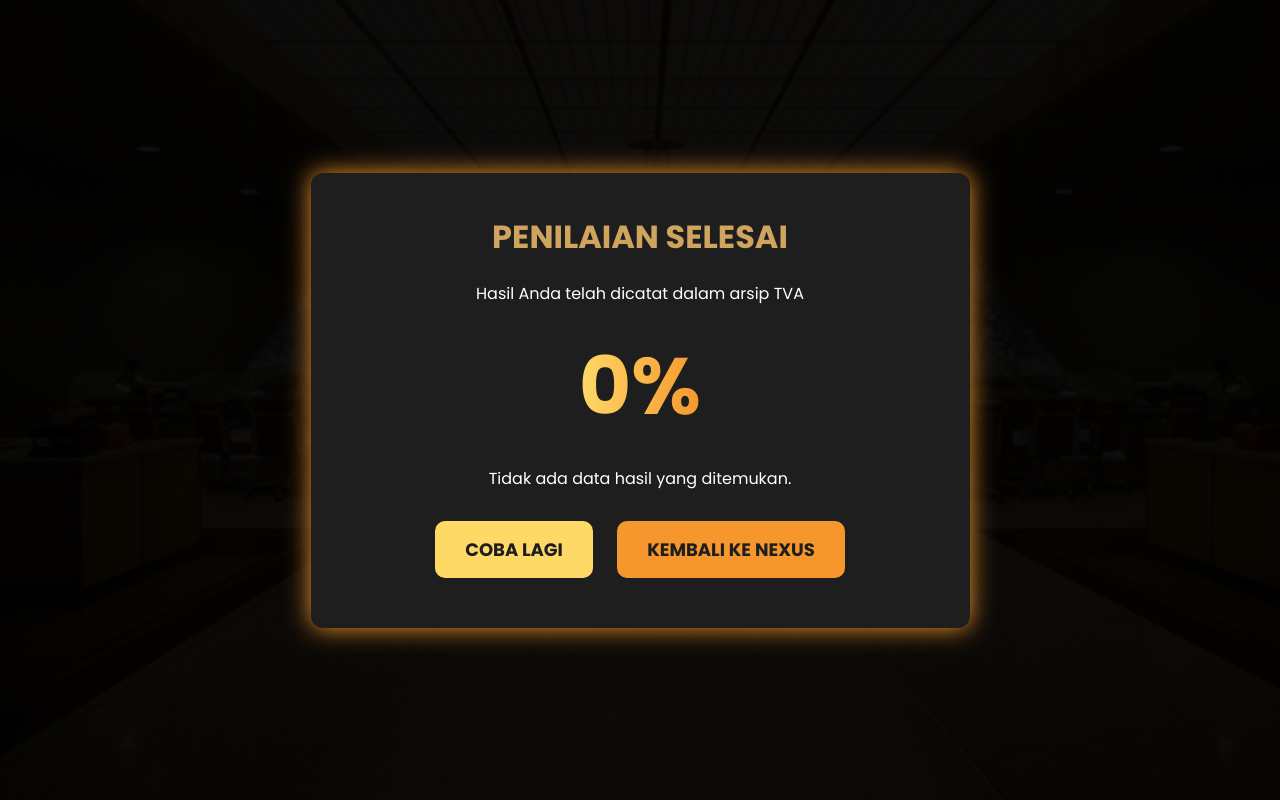
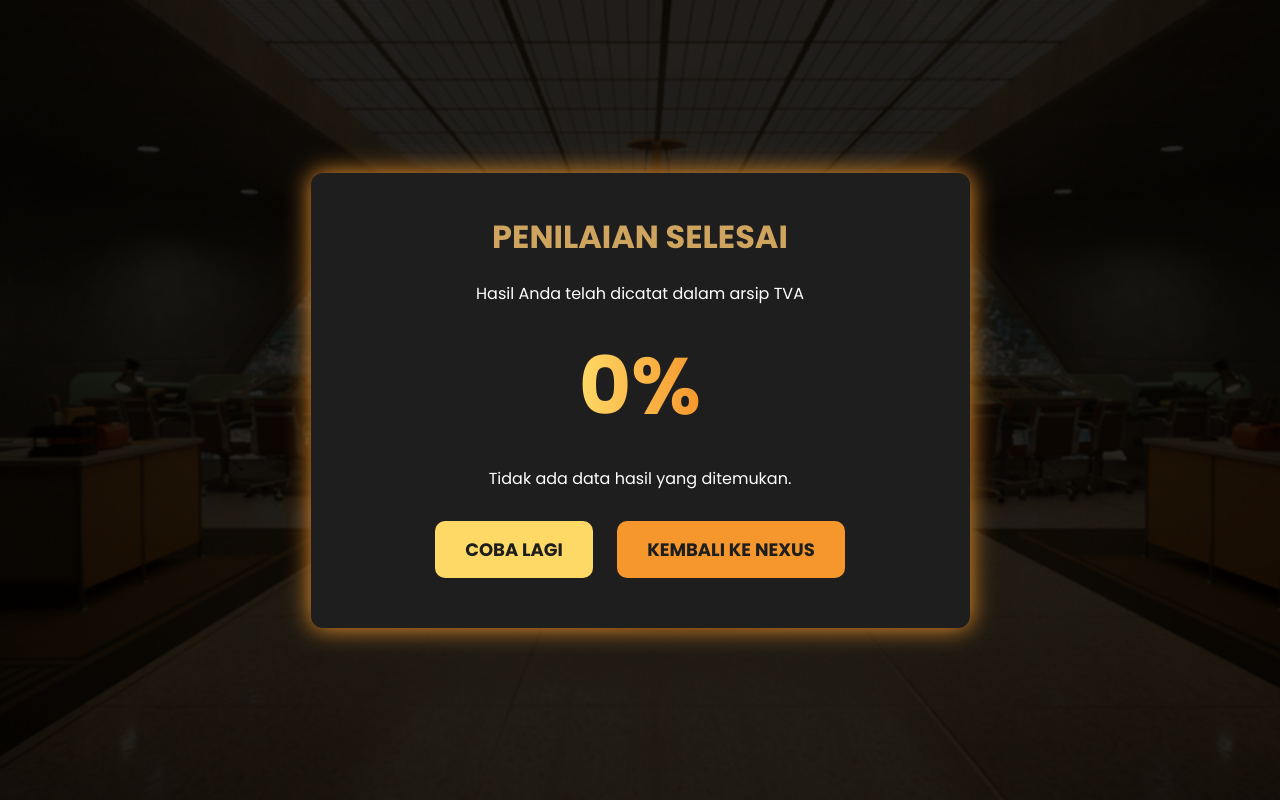
Before and after one commit to bilxdi/responsipemweb-loki, a PHP site: page /result/index.html in a window 1280 px wide. Run offline with PHP 8.4, Linux system fonts and the light colour scheme.

Commit message:
ui: ubah brightness dari background result mendekati mockup

```diff
--- a/style.css
+++ b/style.css
@@ -216,7 +216,7 @@ input.custom-input:-webkit-autofill:active {
 .btn-next:disabled { background: #666; color: #999; cursor: not-allowed; }
 
 /* RESULT */
-#resultSection { width: 100%; height: 100vh; display: flex; justify-content: center; align-items: center; position: fixed; top: 0; left: 0; background: rgba(0,0,0,0.85); z-index: 100; padding: 20px; }
+#resultSection { width: 100%; height: 100vh; display: flex; justify-content: center; align-items: center; position: fixed; top: 0; left: 0; background: rgba(0,0,0,0.60); z-index: 100; padding: 20px; }
 .result-card { background: #1e1e1e; padding: 40px; border-radius: 12px; text-align: center; box-shadow: 0 0 25px #f5972d; width: 659px; max-width: 100%; display: flex; flex-direction: column; gap: 20px; animation: popup 0.5s ease-out; margin: auto; }
 .result-title { font-size: 32px; color: #cfa45f; font-weight: bold; }
 .final-score { font-size: 80px; font-weight: bold; background: linear-gradient(90deg, #ffd966, #f5972d); background-clip: text; -webkit-text-fill-color: transparent; width: max-content; }
```
